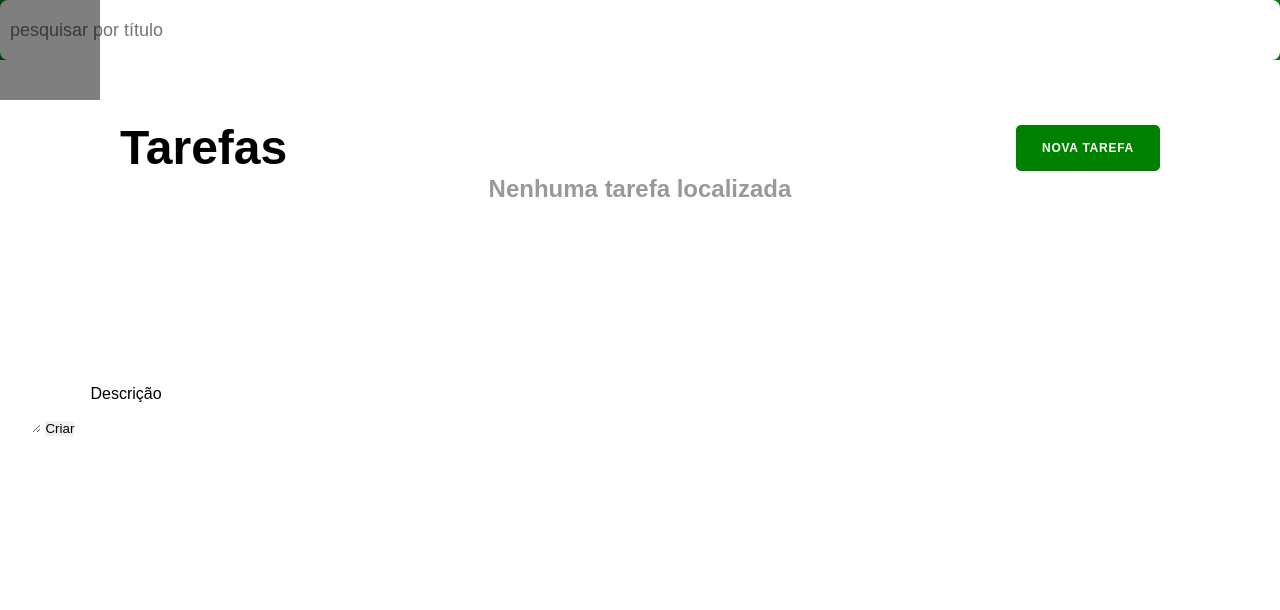
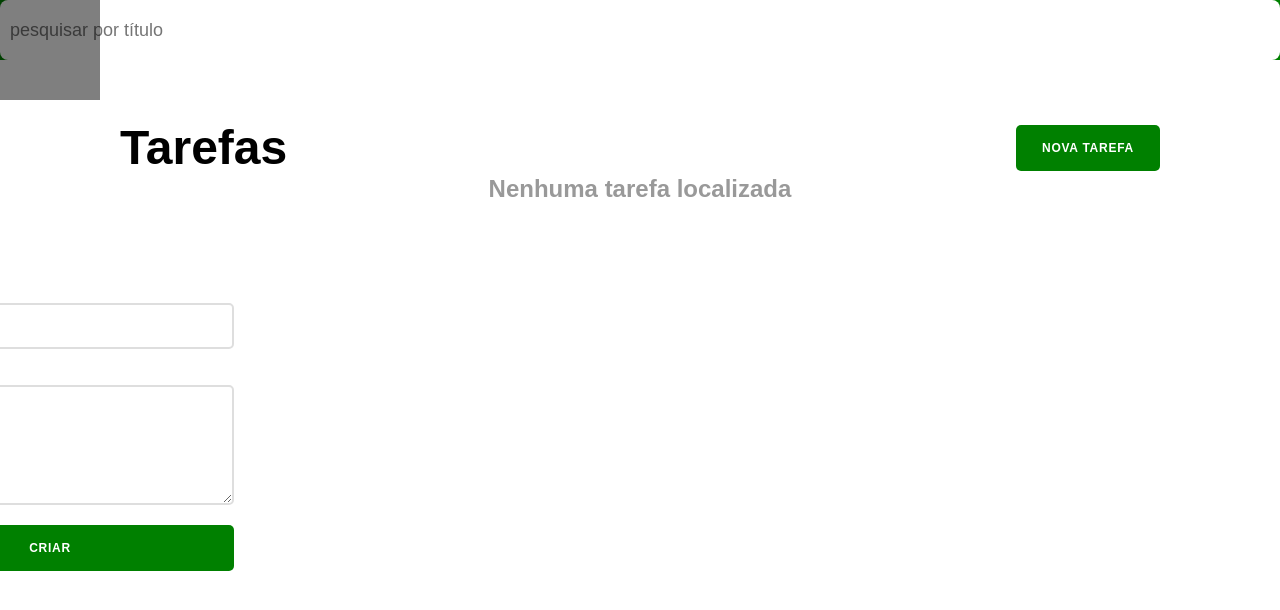
Before and after one commit to MarcosSilva2021/miniProjetoJavascript, a website: page index.html in a window 1280 px wide. Drawn offline with Linux system fonts and the light colour scheme.

Commit message:
feat: atualizando a estilização do form-modal

```diff
--- a/index.css
+++ b/index.css
@@ -78,3 +78,58 @@ header input{
     z-index: 2;
     transform: translate(-50%, -50%);
 }
+
+.modal form h3{
+    font-size: 24px;
+    color: #999;
+    margin-bottom: 26px;
+}
+
+.modal form label{
+    display: block;
+    font-size: 12px;
+    font-weight: bold;
+    letter-spacing: .75px;
+    text-transform: uppercase;
+    margin-bottom: 6px;
+}
+
+.modal form input,
+.modal form textarea{
+    width: 100%;
+    height: 46px;
+    border: 2px solid #DEDEDE;
+    border-radius: 5px;
+    margin-bottom: 16px;
+    padding-left: 10px;
+    transition-duration: 200ms;
+}
+
+.modal form input:focus,
+.modal form textarea:focus{
+    border-color: aquamarine;
+}
+
+.modal form textarea{
+    padding-top: 10px;
+    height: 120px;
+}
+
+.modal form button{
+    width: 100%;
+    height: 46px;
+    background-color: green;
+    color: white;
+    font-size: 12px;
+    font-weight: bold;
+    text-transform: uppercase;
+    letter-spacing: .75px;
+    padding: 0 26px;
+    border-radius: 5px;
+    cursor: pointer;
+    transition-duration: 200ms;
+}
+
+.modal form button:hover{
+    background-color: rgb(108, 34, 177);
+}
```
